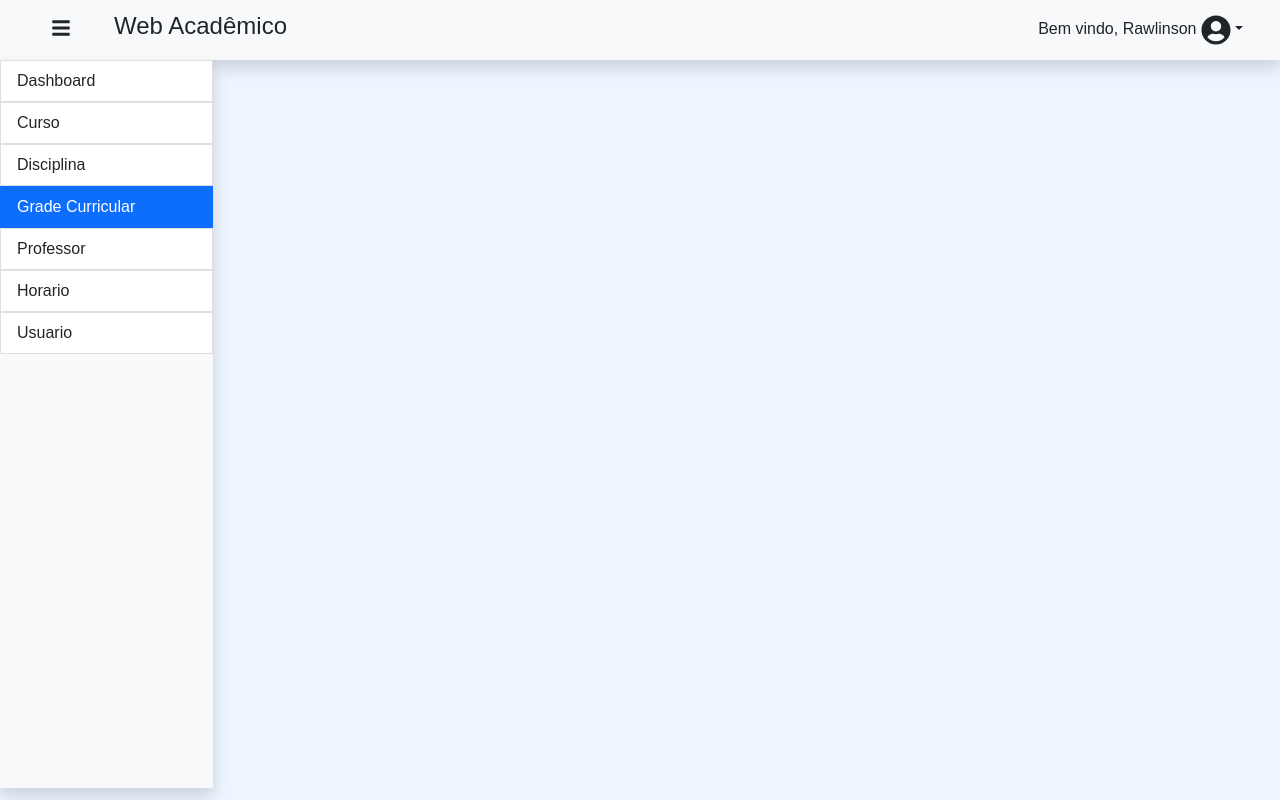
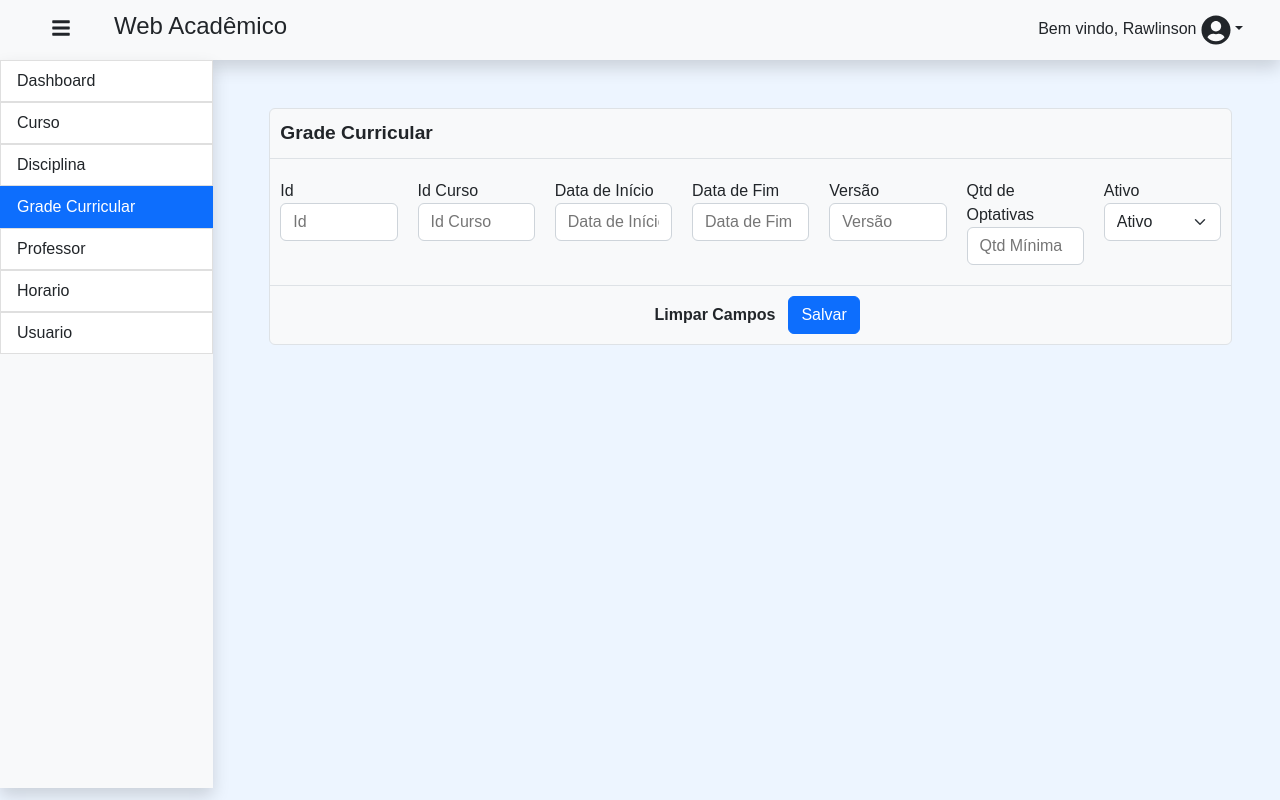
Before and after one commit to alangalante/webacademico_frontend, a React (Create React App) app: page /grade_curricular in a window 1280 px wide. Built offline with nearby package versions, Linux system fonts and the light colour scheme.

Commit message:
feat: tela de grade curricular

```diff
--- a/src/App.js
+++ b/src/App.js
@@ -1,14 +1,15 @@
 import "./App.css";
 import "bootstrap/dist/css/bootstrap.min.css";
-import { BrowserRouter, Routes, Route } from 'react-router-dom';
-import Cadastro_Usuario from './Pages/Cadastro_Usuario/Cadastro_Usuario'
+import { BrowserRouter, Routes, Route } from "react-router-dom";
+import Cadastro_Usuario from "./Pages/Cadastro_Usuario/Cadastro_Usuario";
 import Disciplina from "./Pages/Disciplina/Disciplina";
-import Example from './Pages/Example/Example';
-import Header from './Components/Header/Header';
-import Horario from './Pages/Horario/Horario';
-import Menu from './Components/Menu/Menu';
+import Example from "./Pages/Example/Example";
+import Header from "./Components/Header/Header";
+import Horario from "./Pages/Horario/Horario";
+import Menu from "./Components/Menu/Menu";
 import Professor from "./Pages/Professor";
-import Template_Listar from './Pages/Example/Template_Listar';
+import GradeCurricular from "./Pages/Grade_Curricular";
+import Template_Listar from "./Pages/Example/Template_Listar";
 
 function App() {
   return (
@@ -23,10 +24,17 @@ function App() {
                 <Routes>
                   <Route path="/dashboard" element={<Example />} />
                   <Route path="/curso" element={<Example />} />
+                  <Route
+                    path="/grade_curricular"
+                    element={<GradeCurricular />}
+                  />
                   <Route path="/usuario" element={<Cadastro_Usuario />} />
-                  <Route path="/template_listar" element={<Template_Listar />} />
-                  <Route path="/horario" element={<Horario />}/>
-                  <Route path="/disciplina" element={<Disciplina/>}/>
+                  <Route
+                    path="/template_listar"
+                    element={<Template_Listar />}
+                  />
+                  <Route path="/horario" element={<Horario />} />
+                  <Route path="/disciplina" element={<Disciplina />} />
                   <Route path="/professor" element={<Professor />} />
                 </Routes>
               </div>
--- /dev/null
+++ b/src/Pages/Grade_Curricular/index.js
@@ -0,0 +1,128 @@
+import { useState } from "react";
+
+const GradeCurricular = () => {
+  const [id, setId] = useState("");
+  const [idCurso, setIdCurso] = useState("");
+  const [versao, setVersao] = useState("");
+  const [ativo] = useState("");
+  const [dataInicio, setDataInicio] = useState("");
+  const [dataFim, setDataFim] = useState("");
+  const [qtdMinimaOptativas, setQtdMinimaOptativas] = useState("");
+
+  function Action() {
+    alert(
+      id +
+        ", " +
+        idCurso +
+        ", " +
+        versao +
+        ", " +
+        dataInicio +
+        ", " +
+        ativo +
+        ", " +
+        dataFim +
+        ", " +
+        qtdMinimaOptativas +
+        "."
+    );
+    window.location.href = "/grade_curricular";
+  }
+
+  return (
+    <div className={"box"}>
+      <div className={"box-header"}>Grade Curricular</div>
+      <div className={"box-body"}>
+        <div className={"col"}>
+          <label>Id</label>
+          <input
+            placeholder={"Id"}
+            title={"Id"}
+            id={"id"}
+            onChange={(e) => {
+              setId(e.target.value);
+            }}
+            type={"text"}
+          />
+        </div>
+        <div className={"col"}>
+          <label>Id Curso</label>
+          <input
+            placeholder={"Id Curso"}
+            title={"Id Curso"}
+            id={"id-curso"}
+            onChange={(e) => {
+              setIdCurso(e.target.value);
+            }}
+            type={"text"}
+          />
+        </div>
+        <div className={"col"}>
+          <label>Data de Início</label>
+          <input
+            placeholder={"Data de Início"}
+            title={"Data de Início"}
+            id={"data-inicio"}
+            onChange={(e) => {
+              setDataInicio(e.target.value);
+            }}
+            type={"text"}
+          />
+        </div>
+        <div className={"col"}>
+          <label>Data de Fim</label>
+          <input
+            placeholder={"Data de Fim"}
+            title={"Data de Fim"}
+            id={"data-fim"}
+            onChange={(e) => {
+              setDataFim(e.target.value);
+            }}
+            type={"text"}
+          />
+        </div>
+        <div className={"col"}>
+          <label>Versão</label>
+          <input
+            placeholder={"Versão"}
+            title={"Versão"}
+            id={"versao"}
+            onChange={(e) => {
+              setVersao(e.target.value);
+            }}
+            type={"text"}
+          />
+        </div>
+        <div className={"col"}>
+          <label>Qtd de Optativas</label>
+          <input
+            placeholder={"Qtd Mínima"}
+            title={"Qtd de Optativas"}
+            id={"qtd-minima-opt"}
+            onChange={(e) => {
+              setQtdMinimaOptativas(e.target.value);
+            }}
+            type={"text"}
+          />
+        </div>
+        <div className={"col"}>
+          <label>Ativo</label>
+          <select className={"form-select"}>
+            <option>Ativo</option>
+            <option>Não Ativo</option>
+          </select>
+        </div>
+      </div>
+
+      <div className="box-footer">
+        <a className="btn fw-bold" href={window.location.pathname}>
+          Limpar campos
+        </a>
+        <button type="button" className="btn btn-primary" onClick={Action}>
+          Salvar
+        </button>
+      </div>
+    </div>
+  );
+};
+export default GradeCurricular;
```
Also changed, not shown: src/Pages/Grade_Curricular/index.css (added).
